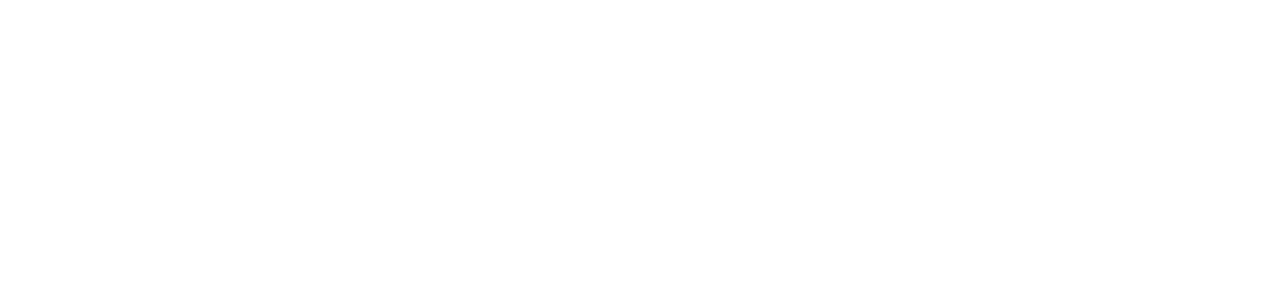
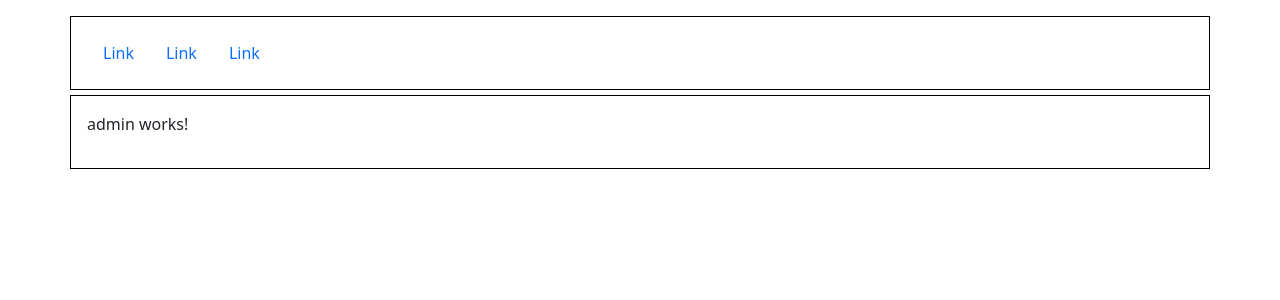
Before and after one commit to gruhol/eparczew, an Angular app: page /admin in a window 1280 px wide. Before the commit this address led to /. Shown: the top 300 px of the page. Built offline with nearby package versions, Linux system fonts and the light colour scheme.

Commit message:
Add admin page

```diff
--- a/src/app/app.module.ts
+++ b/src/app/app.module.ts
@@ -5,16 +5,18 @@
 import { AppComponent } from './app.component';
 import { DefaultModule } from './layouts/default/default.module';
 import { FullpageModule } from './layouts/fullpage/fullpage.module';
+import { AdminpageModule } from './layouts/adminpage/adminpage.module';
 
 @NgModule({
   declarations: [
-    AppComponent
+    AppComponent,
   ],
   imports: [
     BrowserModule,
     AppRoutingModule,
     DefaultModule,
-    FullpageModule
+    FullpageModule,
+    AdminpageModule
   ],
   providers: [],
   bootstrap: [AppComponent]
--- /dev/null
+++ b/src/app/layouts/adminpage/adminpage.component.html
@@ -0,0 +1,20 @@
+<div class="container">
+    <header class="row header">
+        <ul class="nav nav-pills">
+            <li class="nav-item">
+              <a class="nav-link" routerLink="">Link</a>
+            </li>
+            <li class="nav-item">
+              <a class="nav-link" routerLink="">Link</a>
+            </li>
+            <li class="nav-item">
+              <a class="nav-link" routerLink="">Link</a>
+            </li>
+        </ul>
+    </header>
+    <div class="row">
+        <div class="col-12 content">
+            <router-outlet></router-outlet>
+        </div>
+    </div>
+</div>
--- /dev/null
+++ b/src/app/layouts/adminpage/adminpage.component.scss
@@ -0,0 +1,17 @@
+.header {
+    margin-top: 1rem;
+    margin-bottom: 0.3rem;
+    border: 0.01rem solid #000;
+    padding: 1rem;
+}
+
+.footer {
+    margin-top: 0.3rem;
+    border: 0.01rem solid #000;
+    padding: 1rem;
+}
+
+.content {
+    border: 0.01rem solid #000;
+    padding: 1rem;
+}
--- /dev/null
+++ b/src/app/modules/admin/admin.component.html
@@ -0,0 +1 @@
+<p>admin works!</p>
```
Also changed, not shown: src/app/app-routing.module.ts (+7 -0 lines), src/app/layouts/adminpage/adminpage.component.ts (added, +10 -0 lines), src/app/layouts/adminpage/adminpage.module.ts (added, +23 -0 lines), src/app/modules/admin/admin.component.ts (added, +10 -0 lines), src/app/modules/admin/admin.component.scss (added), 2 other files (tests, documents, lock files or other folders).
